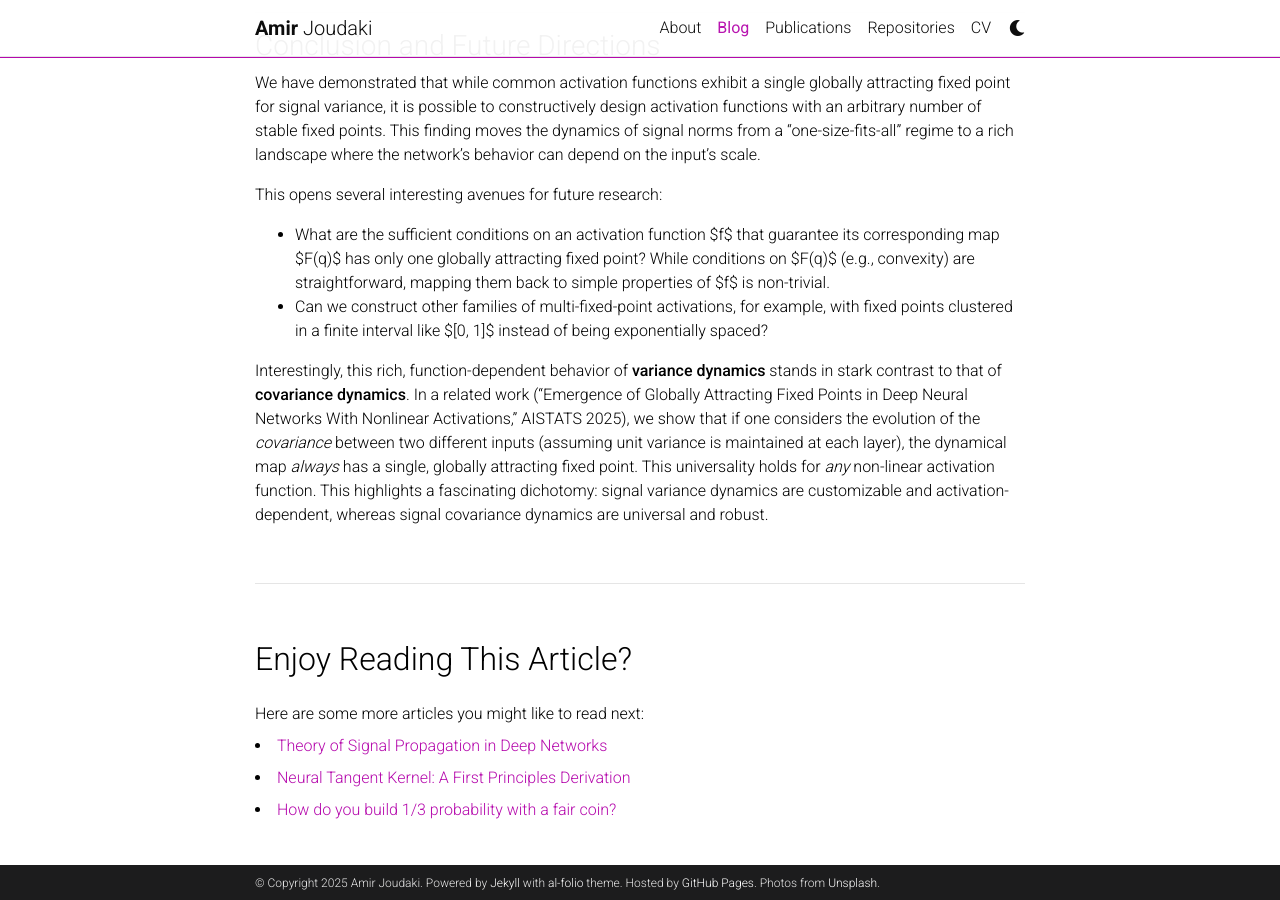
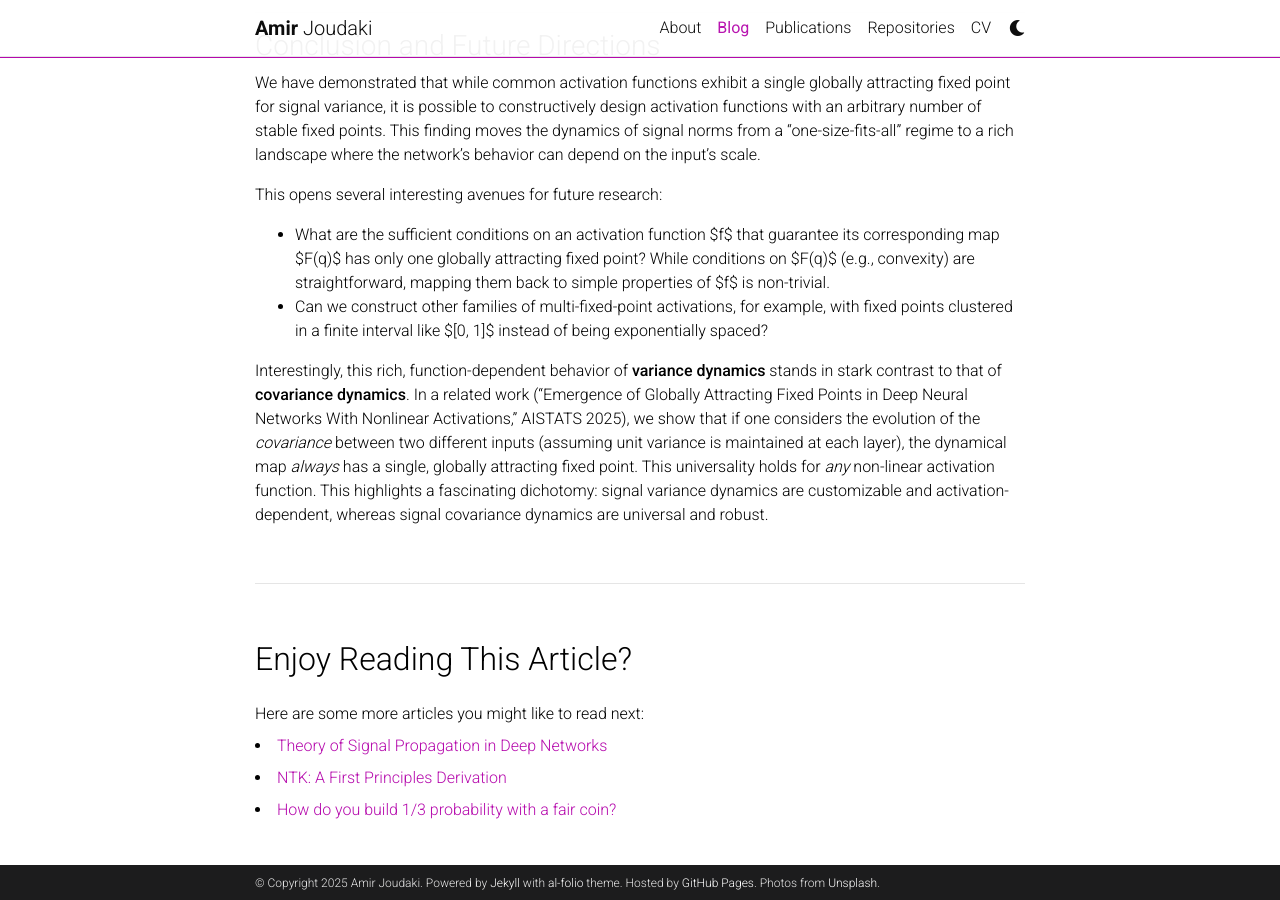
Before and after one commit to ajoudaki/ajoudaki.github.io, a Jekyll site: the page built from _posts/2025-07-01-variance-stability.md, in a window 1280 px wide and 900 px high, scrolled down 4035 px. Built offline with Jekyll 4.4.1, drawn with Linux system fonts in a browser that asks for light colours; comment, search, counter and statistics services are not loaded; a style sheet for code colours, icons or effects is not loaded.

Commit message:
detailes

```diff
--- a/_posts/2025-07-13-ntk.md
+++ b/_posts/2025-07-13-ntk.md
@@ -1,6 +1,6 @@
 ---
 layout: distill
-title: "Neural Tangent Kernel: A First Principles Derivation"
+title: "NTK: A First Principles Derivation"
 description: A first principles derivation of the classic NTK result (no magics), with an analysis that already suggests the scaling for feature learning
 date: 2025-07-13
 tags: deep-learning theory neural-tangent-kernel infinite-width
```
